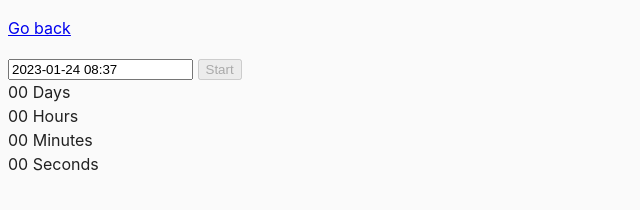
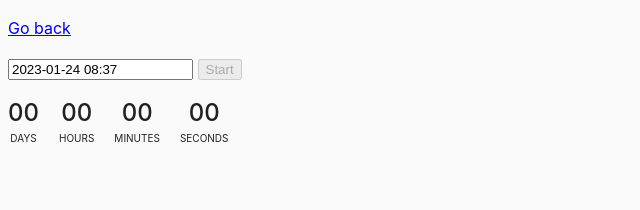
Before and after one commit to Larik7/GOIT_HW_JS_09, a website built with Parcel: page src/02-timer.html in a window 1280 px wide. Shown: the whole page, without its empty margins (0-640 px from the left). Built offline with nearby package versions, Linux system fonts and the light colour scheme.

Commit message:
sixth commit

```diff
--- a/src/css/common.css
+++ b/src/css/common.css
@@ -16,3 +16,23 @@ img {
   display: block;
   max-width: 100%;
 }
+
+.timer {
+  display: flex;
+  gap: 20px;
+  margin-top: 15px;
+}
+
+.timer .value {
+  display: block;
+  text-align: center;
+  font-size: 24px;
+  font-weight: 500;
+}
+
+.timer .label {
+  display: block;
+  text-align: center;
+  text-transform: uppercase;
+  font-size: 10px;
+}
```
Also changed, not shown: src/js/03-promises.js (+43 -4 lines).
